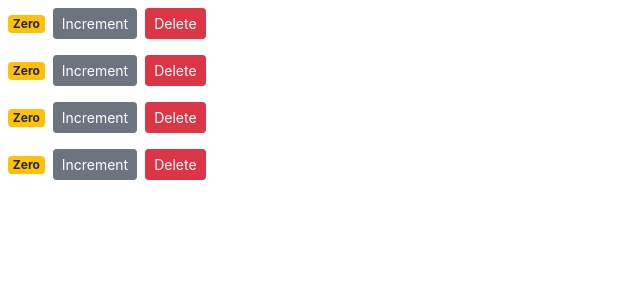
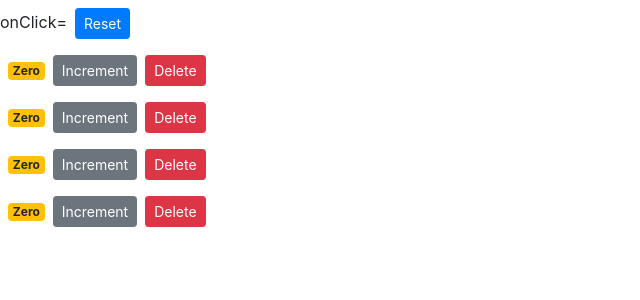
Before and after one commit to McDevittCodes/react-counter-app, a React (Create React App) app: page / in a window 1280 px wide. Shown: the top 300 px of the page, without its empty margins (0-640 px from the left). Built offline with nearby package versions, Linux system fonts and the light colour scheme.

Commit message:
create reset
* add reset button and set onClick to handleReset
* create function handleReset and:
  * add new constant counters
  * create new array of counters and call set State method with new array

```diff
--- a/src/components/counters.jsx
+++ b/src/components/counters.jsx
@@ -11,6 +11,14 @@
         ]
     };
 
+    handleReset = () => {
+        const counters = this.state.counters.map(c => {
+            c.value = 0;
+            return c;
+        });
+        this.setState({ counters });
+    };
+
     handleDelete = counterId => {
         const counters = this.state.counters.filter(c => c.id !== counterId);
         this.setState({ counters });
@@ -19,6 +27,8 @@
     render() {
         return (
         <div>
+            onClick={this.handleReset}
+            <button className="btn btn-primary btn-sm m-2">Reset</button>
             { this.state.counters.map(counter => (
                 <Counter key={counter.id}
                 onDelete={this.handleDelete}
```
